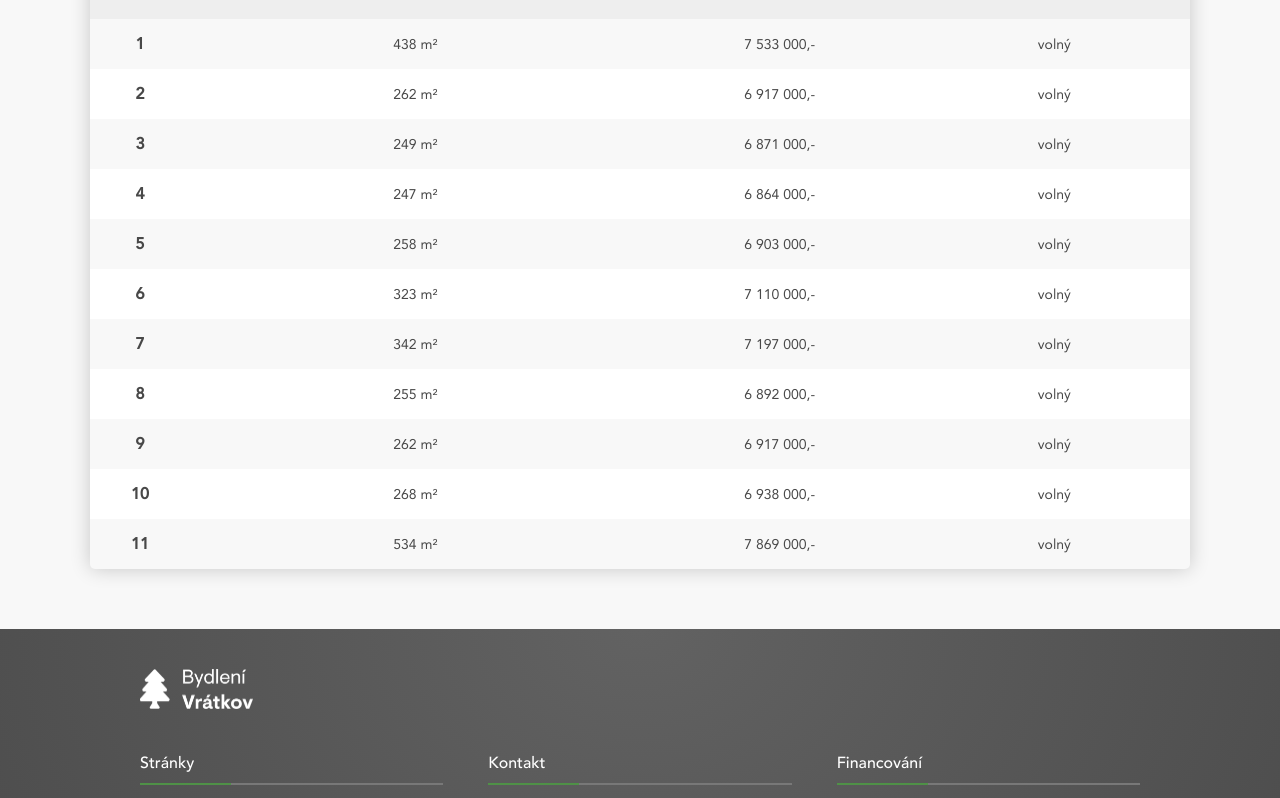
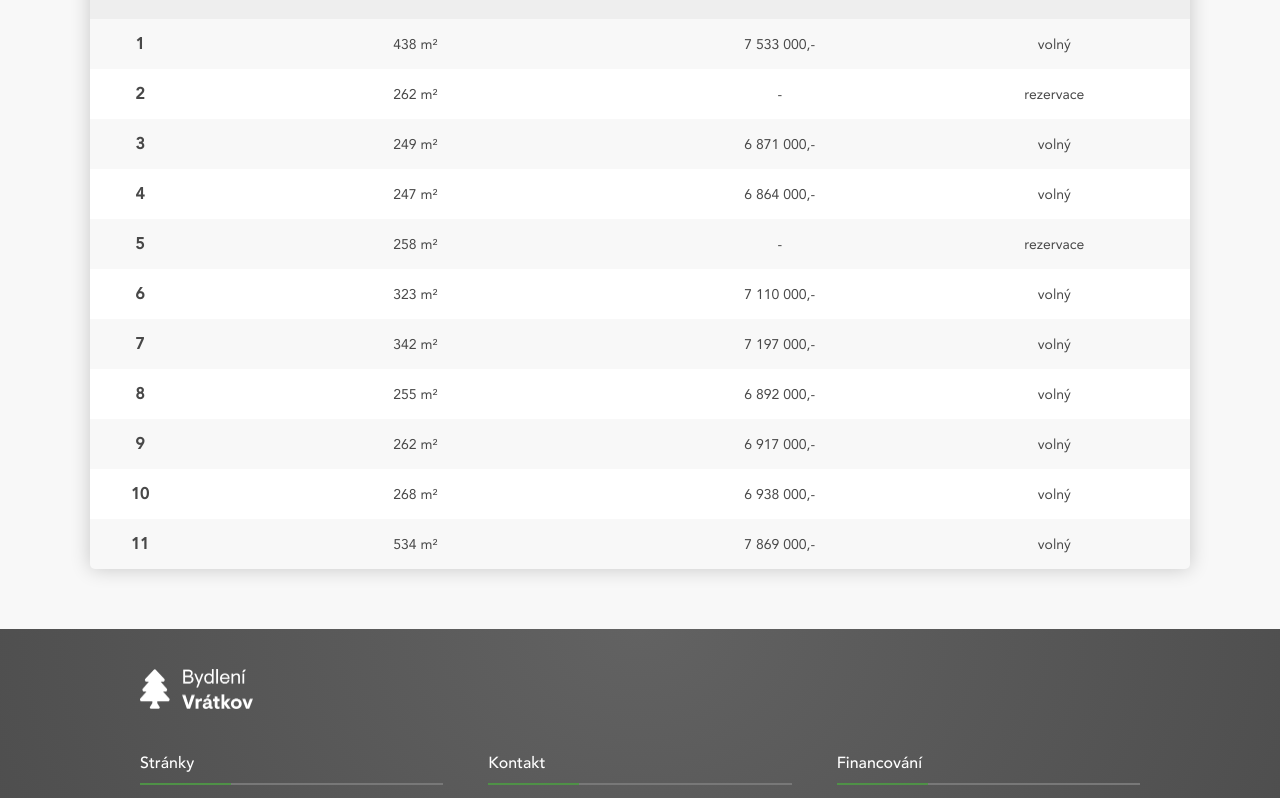
Before and after one commit to StyvekDrtic/bydleniVratkov, a Jekyll site: the page built from ceny.html, in a window 1280 px wide. Shown: the part 471-1269 px from the top of the page. Built offline with Jekyll 4.4.1, drawn with Linux system fonts in a browser that asks for light colours.

Commit message:
2 rezervace

```diff
--- a/_includes/tabulka.html
+++ b/_includes/tabulka.html
@@ -18,8 +18,9 @@
     <tr>
       <th>2</th>
       <td>262</td>
-      <td>6 917 000,-</td>
-      <td>volný</td>
+      <!-- <td>6 917 000,-</td> -->
+      <td>-</td>
+      <td>rezervace</td>
     </tr>
 
     <tr>
@@ -39,8 +40,9 @@
     <tr>
       <th>5</th>
       <td>258</td>
-      <td>6 903 000,-</td>
-      <td>volný</td>
+      <!-- <td>6 903 000,-</td> -->
+      <td>-</td>
+      <td>rezervace</td>
     </tr>
 
     <tr>
```
Also changed, not shown: 1 other file.
